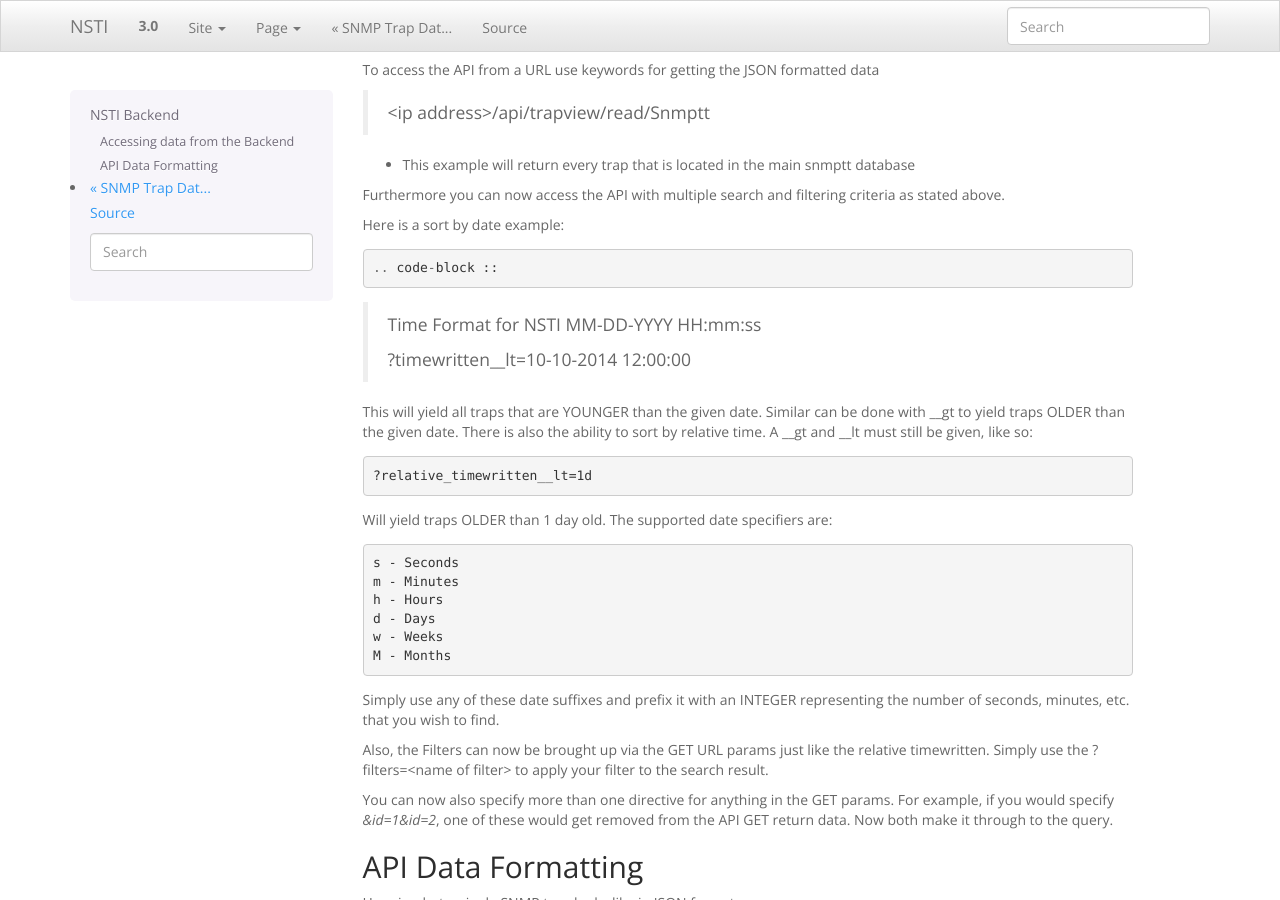
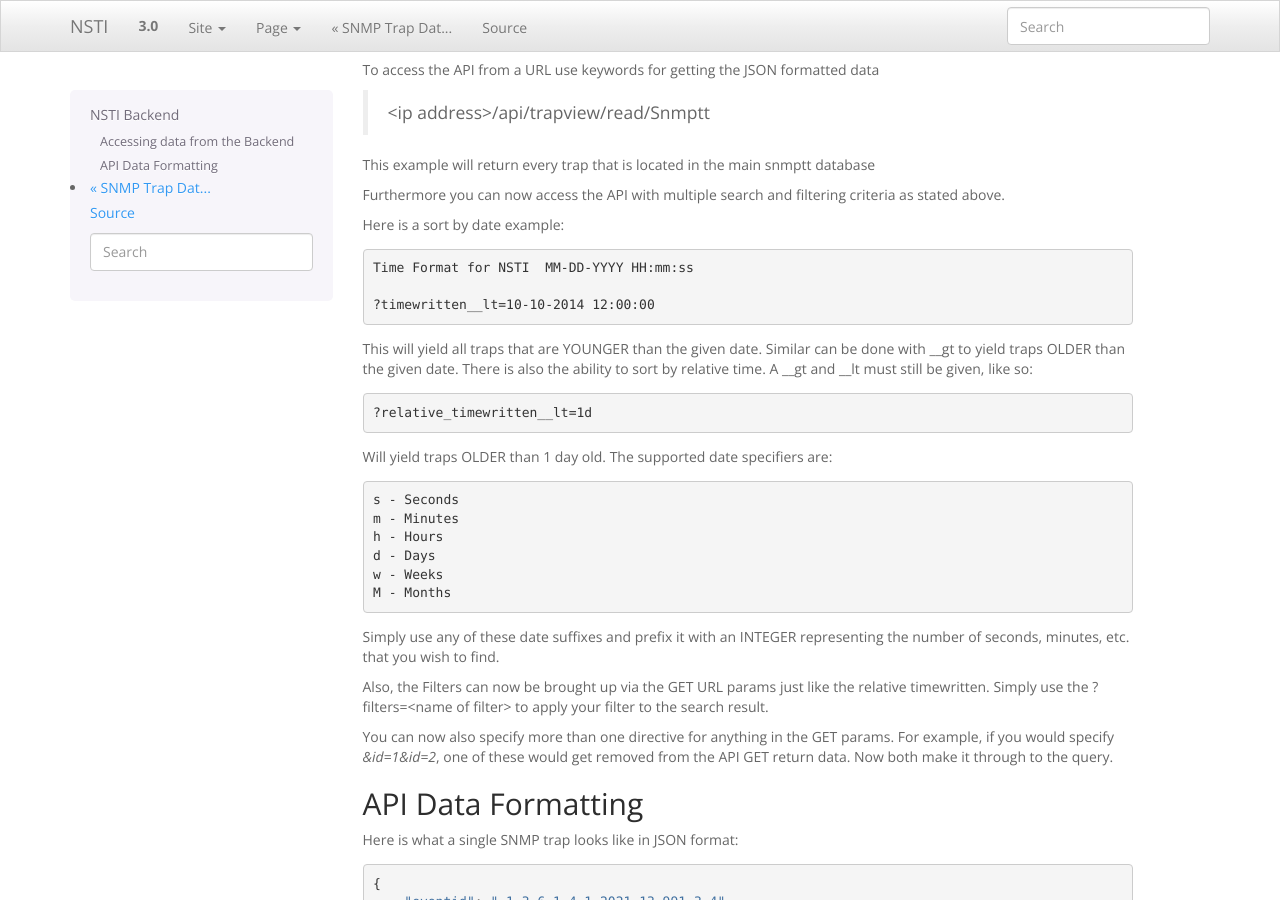
Before and after one commit to NagiosEnterprises/nsti, a Sphinx documentation site: the page built from docs/backendaccess.rst, in a window 1280 px wide and 900 px high, scrolled down 308 px. Built offline with Sphinx 7.4.7, drawn with Linux system fonts in a browser that asks for light colours; some of the changed lines change nothing that is shown.

Commit message:
doc typos

```diff
--- a/docs/backendaccess.rst
+++ b/docs/backendaccess.rst
@@ -17,15 +17,14 @@
 
     <ip address>/api/trapview/read/Snmptt
 
-- This example will return every trap that is located in the main snmptt database
+This example will return every trap that is located in the main snmptt database
 
 
 Furthermore you can now access the API with multiple search and filtering criteria as stated above.
 
-Here is a sort by date example::
+Here is a sort by date example:
 
-
-.. code-block ::
+.. code-block :: html
 
     Time Format for NSTI  MM-DD-YYYY HH:mm:ss
 
```
